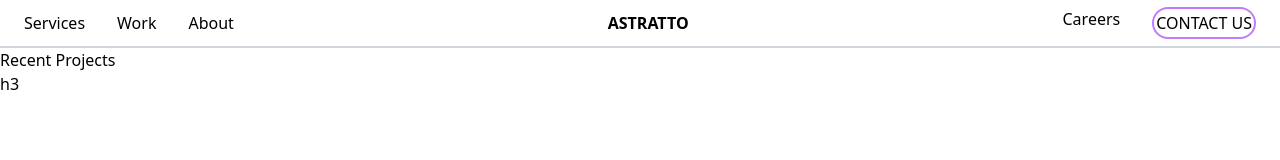
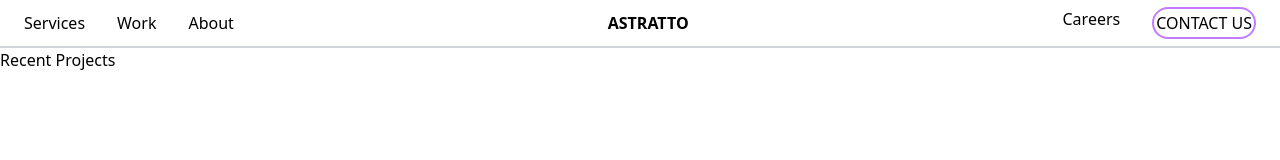
Before and after one commit to Soumipal56/astratto, a React (Vite) app: page /#/work in a window 1280 px wide. Shown: the top 160 px of the page. Built offline with nearby package versions, Linux system fonts and the light colour scheme; some icons are missing.

Commit message:
made a small change

```diff
--- a/src/pages/Work.jsx
+++ b/src/pages/Work.jsx
@@ -4,8 +4,7 @@ const Work = () => {
   return (
     <div>
       <h2>Recent Projects</h2>
-      h3
-
+      <div className='box'></div>
     </div>
   )
 }
```
